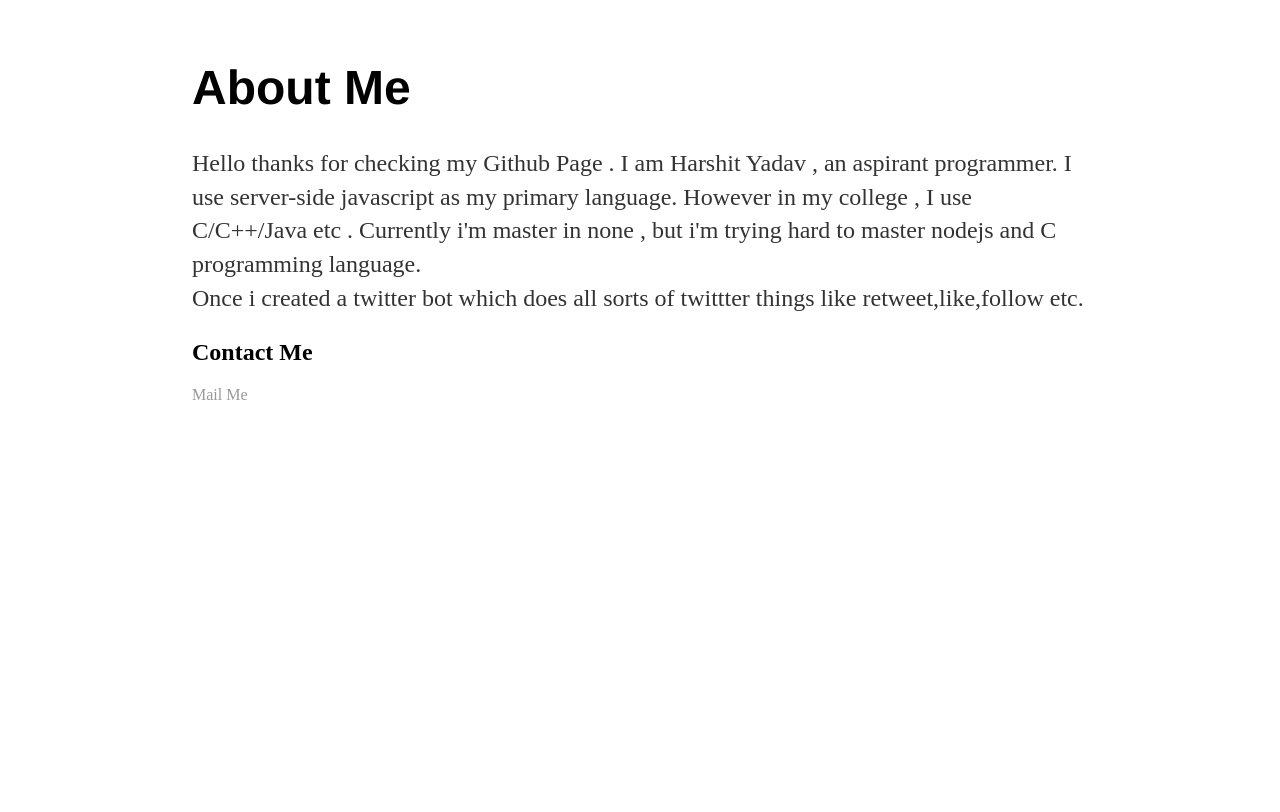
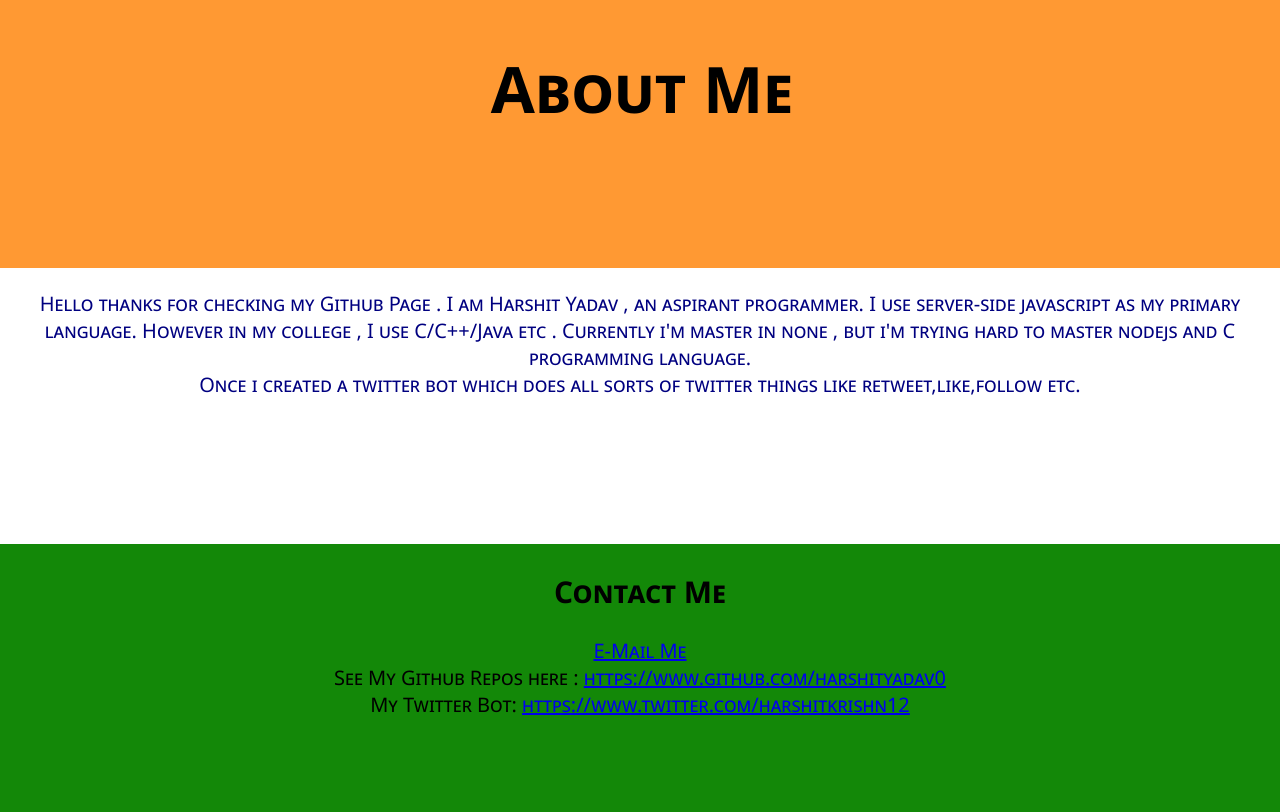
Before and after one commit to Harshityadav0/harshityadav0.github.io, a plain HTML site: page index.html in a window 1280 px wide. Drawn offline with Linux system fonts and the light colour scheme.

Commit message:
Add files via upload
added css

```diff
--- a/index.html
+++ b/index.html
@@ -3,15 +3,21 @@
     <head>
         <title>Harshit Yadav's Github Page</title>
         <link rel="stylesheet" type="text/css" href="main.css">
+        <meta name="author" content="Harshit Yadav">
+        <meta name="encoding" content="UTF-8">
+        <meta name="keywords" content="Harshit Yadav , Github , harshit yadav , github page">
+        <meta name="viewport" content="width=device-width,initial-scale=1.0">
     </head>
     <body>
-		<h1>About Me</h1>
-        <p>Hello  thanks for checking my Github Page . I am Harshit Yadav , an aspirant programmer. I use server-side javascript
+        <div id="h"><div id="hi"><h1>About Me</h1></div></div>
+        <div id="p"><p>Hello  thanks for checking my Github Page . I am Harshit Yadav , an aspirant programmer. I use server-side javascript
             as my primary language. However in my college , I use C/C++/Java etc .
             Currently i'm master in none , but i'm trying hard to master nodejs and C programming language.<br>
-            Once i created a twitter bot which does all sorts of twittter things like retweet,like,follow etc.
-        </p>
-        <h2>Contact Me</h2>
-        <a href="mailto:hy9889@hotmail.com">Mail Me</a>
+            Once i created a twitter bot which does all sorts of twitter things like retweet,like,follow etc.
+        </p></div>
+        <div id="c"><h2>Contact Me</h2>
+        <a href="mailto:hy9889@hotmail.com">E-Mail Me</a><br>See My Github Repos here :
+        <a href="https://www.github.com/harshityadav0">https://www.github.com/harshityadav0</a><br> My Twitter Bot:
+        <a href="https://www.twitter.com/harshitkrishn12">https://www.twitter.com/harshitkrishn12</a></div>
     </body>
 </html>
--- a/main.css
+++ b/main.css
@@ -1,43 +1,37 @@
 body {
-    margin: 60px auto;
-    width: 70%;
+    background-color: white;
+    margin: auto;
+    font-family: 'Segoe UI', Tahoma, Geneva, Verdana, sans-serif;
+    font-variant: small-caps;
 }
-nav ul, footer ul {
-    font-family:'Helvetica', 'Arial', 'Sans-Serif';
-    padding: 0px;
-    list-style: none;
-    font-weight: bold;
+div#h {
+    border: 2px solid #ff9933;
+    text-align: center;
+    block-size: 33%;
+    background-color: #ff9933;
+    font-size: 32px;
+    margin: auto;
+    width: 100%;
+    height: 33vh;
+    /* padding-top: 5%; */
 }
-nav ul li, footer ul li {
-    display: inline;
-    margin-right: 20px;
+div#p {
+    text-align: center;
+    border: 2px solid white;
+    block-size: 33%;
+    background-color: #ffffff;
+    color: #000080;
+    margin: auto;
+    height: 34vh;
+    font-size: 1.25em;
+    /* padding-top: 10%; */
 }
-a {
-    text-decoration: none;
-    color: #999;
+div#c {
+    text-align: center;
+    border: 2px solid #138808;
+    block-size: 33%;
+    background-color: #138808;
+    margin: auto;
+    height: 33vh;
+    font-size: 1.25em;
 }
-a:hover {
-    text-decoration: underline;
-}
-h1 {
-    font-size: 3em;
-    font-family:'Helvetica', 'Arial', 'Sans-Serif';
-}
-p {
-    font-size: 1.5em;
-    line-height: 1.4em;
-    color: #333;
-}
-footer {
-    border-top: 1px solid #d5d5d5;
-    font-size: .8em;
-}
-
-ul.posts {
-    margin: 20px auto 40px;
-    font-size: 1.5em;
-}
-
-ul.posts li {
-    list-style: none;
-}
```
Lines whose indentation alone changed are shown as unchanged.
